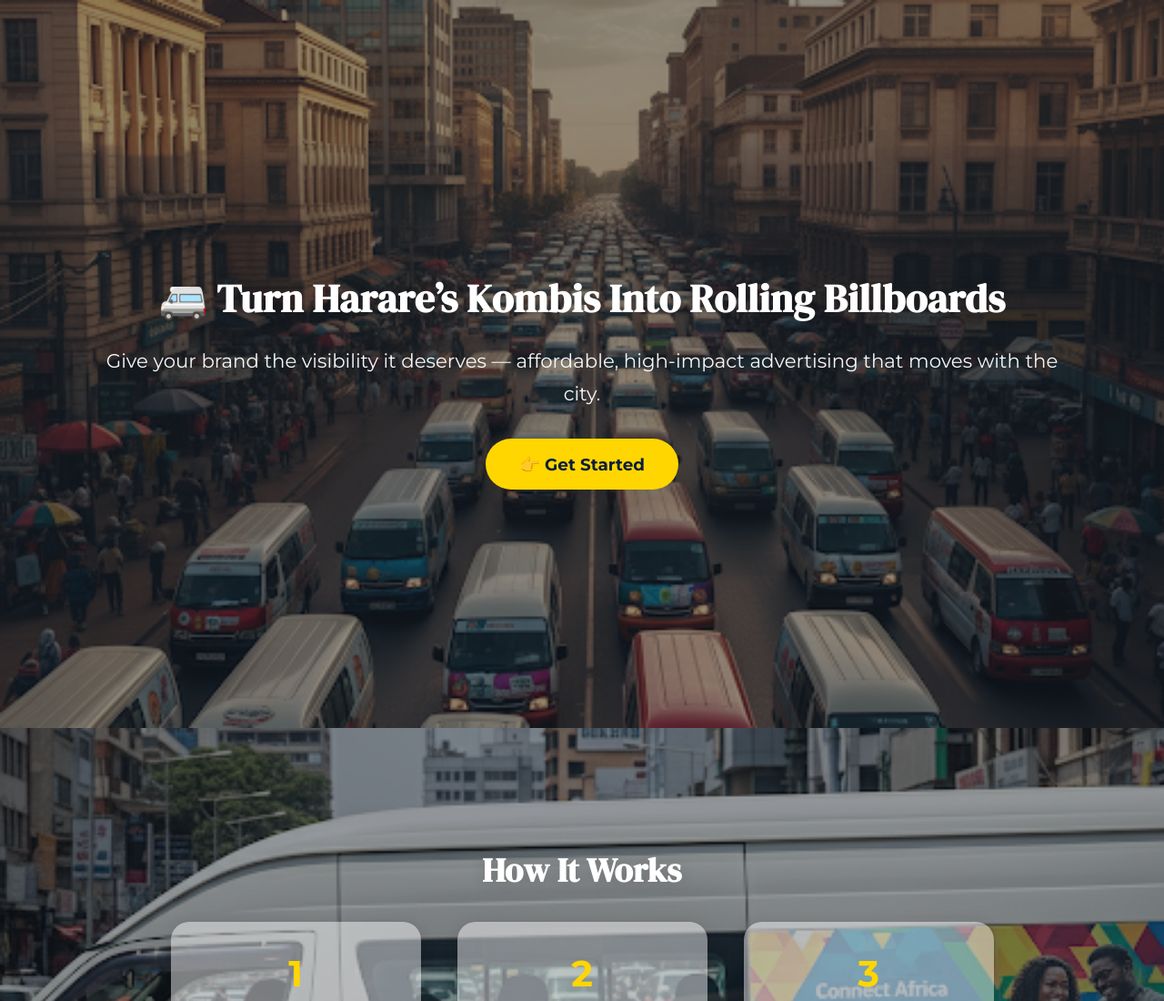
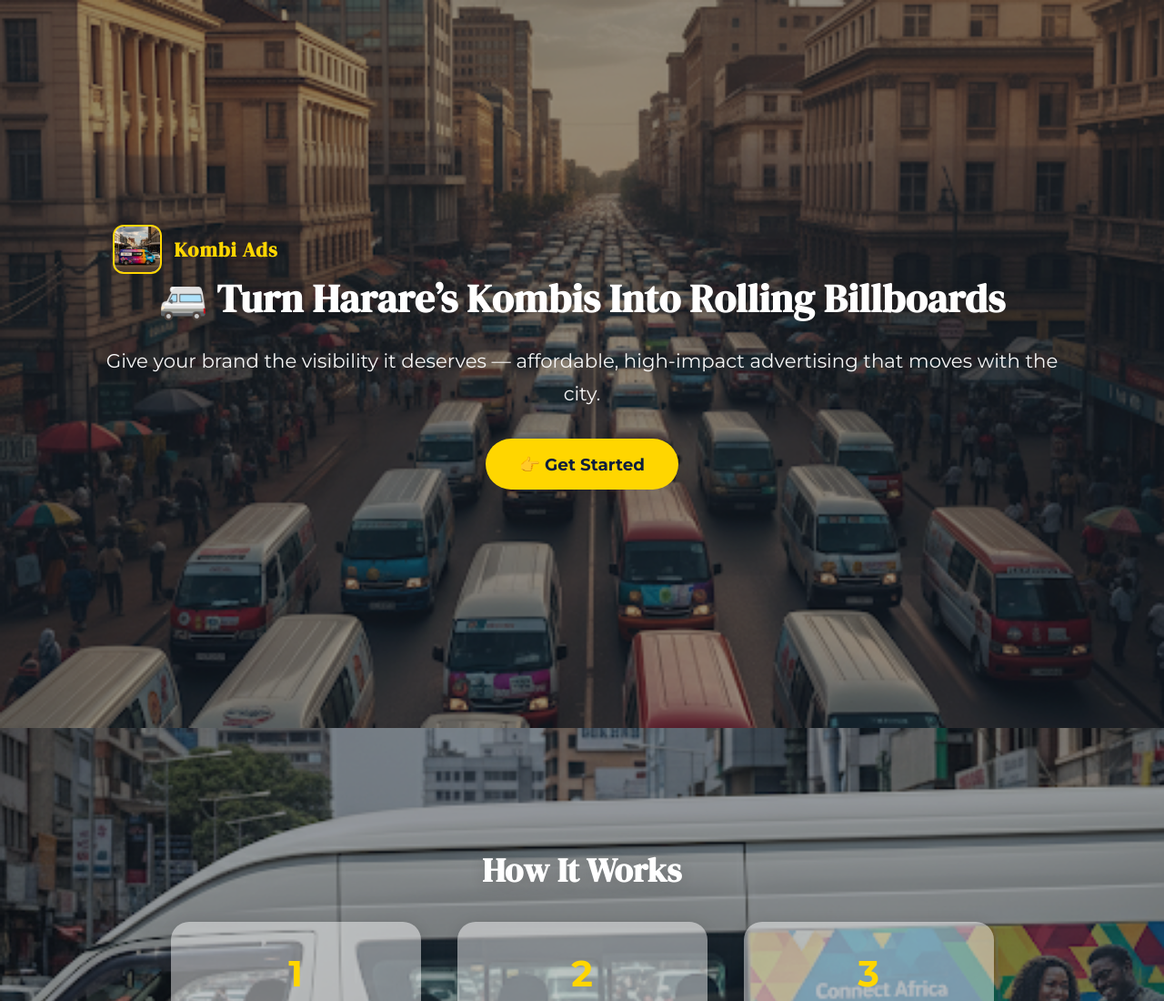
Before and after one commit to Neolexus/kombi-ads, a plain HTML site: page index.html in a window 1280 px wide. Shown: the top 1100 px of the page at 91% size. Drawn offline with Linux system fonts and the light colour scheme.

Commit message:
Update index.html

```diff
--- a/index.html
+++ b/index.html
@@ -15,6 +15,10 @@
   <section class="section hero" id="hero">
     <div class="overlay"></div>
     <div class="container hero-content">
+      <header class="site-header">
+        <img src="https://raw.githubusercontent.com/Neolexus/kombi-ads/refs/heads/main/Full%20vehicle%20wrap%20kombi%20ads.png" alt="Kombi Ads Logo" class="site-logo"/>
+        <span class="site-title">Kombi Ads</span>
+      </header>
       <h1>🚐 Turn Harare’s Kombis Into Rolling Billboards</h1>
       <p class="subheadline">Give your brand the visibility it deserves — affordable, high-impact advertising that moves with the city.</p>
       <a href="#how-it-works" class="btn btn-primary">👉 Get Started</a>
```
